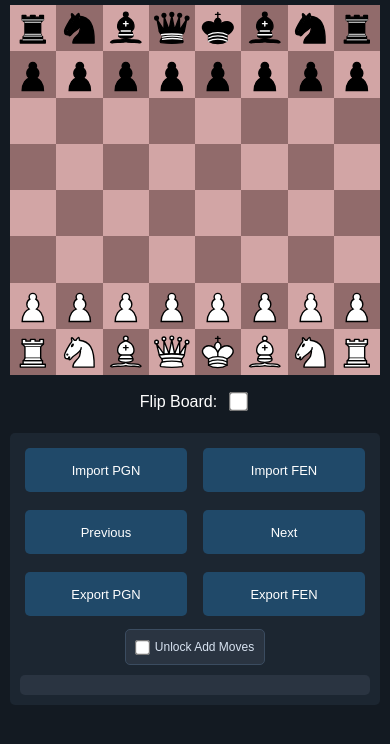
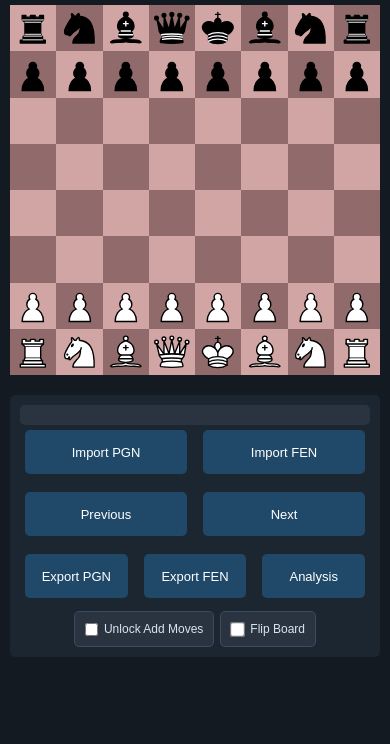
Before and after one commit to ralthor/chess-repertoire-drill, a plain HTML site: page main.html in a window 390 px wide. Drawn offline with nearby package versions, Linux system fonts and the light colour scheme.

Commit message:
Add analysis button and visual improvements

```diff
--- a/main.html
+++ b/main.html
@@ -10,12 +10,12 @@
     <div id="boardContainer">
         <div id="chessboardContainer">
             <div id="chessboard"></div>
-            <div id="boardControls">
-                <label for="flipToggle">Flip Board:</label>
-                <input type="checkbox" id="flipToggle" name="flipToggle">
-            </div>
         </div>
         <div id="moveList">
+            <div id="moveWarning" role="alert" aria-live="polite"></div>
+            <div id="branchIndicator"></div>
+            <div id="variationButtons"></div>
+            <div id="pgnDisplay"></div>
             <div id="importControls">
                 <button id="importPgnBtn">Import PGN</button>
                 <button id="importFenBtn">Import FEN</button>
@@ -27,17 +27,18 @@
             <div id="exportControls">
                 <button id="exportPgn">Export PGN</button>
                 <button id="exportFen">Export FEN</button>
+                <button id="analysisBtn">Analysis</button>
             </div>
             <div id="editControls">
                 <label id="unlockControl" for="unlockAddMoves">
                     <input type="checkbox" id="unlockAddMoves" name="unlockAddMoves">
                     Unlock Add Moves
                 </label>
+                <label id="flipControl" for="flipToggle">
+                    <input type="checkbox" id="flipToggle" name="flipToggle">
+                    Flip Board
+                </label>
             </div>
-            <div id="moveWarning" role="alert" aria-live="polite"></div>
-            <div id="branchIndicator"></div>
-            <div id="variationButtons"></div>
-            <div id="pgnDisplay"></div>
         </div>
     </div>
     <div id="keyboardHelp">
--- a/script.js
+++ b/script.js
@@ -397,6 +397,21 @@ async function exportCurrentFen() {
     showInfoMessage('Clipboard unavailable. FEN opened for manual copy.');
 }
 
+function openLichessAnalysis() {
+    const fen = (globalBoard || '').trim();
+    if (!fen) {
+        showInfoMessage('No FEN available for analysis.');
+        return;
+    }
+
+    const fenPath = fen.replace(/ /g, '_');
+    const analysisUrl = `https://lichess.org/analysis/${fenPath}`;
+    const win = window.open(analysisUrl, '_blank', 'noopener,noreferrer');
+    if (!win) {
+        showMoveWarning('Could not open analysis tab. Check popup blocker settings.');
+    }
+}
+
 function initializeImportOverlayEvents() {
     const pgnOverlay = document.getElementById('pgnImportOverlay');
     const pgnDialog = pgnOverlay ? pgnOverlay.querySelector('.importDialog') : null;
@@ -473,6 +488,10 @@ document.getElementById('exportPgn').addEventListener('click', function() {
 
 document.getElementById('exportFen').addEventListener('click', function() {
     exportCurrentFen();
+});
+
+document.getElementById('analysisBtn').addEventListener('click', function() {
+    openLichessAnalysis();
 });
 
 document.getElementById('loadPgnFromOverlay').addEventListener('click', function() {
@@ -660,7 +679,6 @@ function switchVariation(direction) {
 }
 
 document.getElementById('flipToggle').addEventListener('change', function() {
-    const chessboard = document.getElementById('chessboard');
     if (this.checked) {
         whiteView = false;
     } else {
--- a/style.css
+++ b/style.css
@@ -95,24 +95,11 @@ button:active {
     height: 100%;
 }
 
-#boardControls {
-    margin-top: 15px;
-    display: flex;
-    align-items: center;
-    justify-content: center;
-    flex-wrap: wrap;
-}
-
-#boardControls label {
-    margin-right: 10px;
-    color: #ffffff;
-}
-
 #flipToggle {
-    transform: scale(1.5);
+    transform: scale(1.15);
     cursor: pointer;
     width: auto;
-    margin: 5px;
+    margin: 0;
 }
 
 #boardContainer {
@@ -178,11 +165,23 @@ button:active {
     color: #d9e4f2;
 }
 
-#unlockControl input {
+#flipControl {
+    display: flex;
+    align-items: center;
+    gap: 6px;
+    background-color: #2a3441;
+    border: 1px solid #3b4c60;
+    border-radius: 5px;
+    padding: 8px 10px;
+    font-size: 13px;
+    color: #d9e4f2;
+}
+
+#unlockControl input,
+#flipControl input {
     width: auto;
     max-width: none;
     margin: 0;
-    transform: scale(1.15);
 }
 
 #unlockControl.unlocked {
@@ -192,7 +191,8 @@ button:active {
 }
 
 #exportPgn,
-#exportFen {
+#exportFen,
+#analysisBtn {
     min-width: 110px;
 }
 
@@ -287,7 +287,7 @@ button:active {
     overflow-y: auto;
     background-color: #2a3441;
     padding: 10px;
-    margin-top: 10px;
+    margin-top: 0;
     border-radius: 5px;
     font-size: 14px;
     line-height: 1.8;
@@ -531,8 +531,7 @@ body.import-open {
         flex-wrap: nowrap;
     }
 
-    #importControls,
-    #exportControls {
+    #importControls {
         flex-wrap: nowrap;
     }
 
@@ -554,6 +553,11 @@ body.import-open {
     }
 
     #unlockControl {
+        padding: 10px;
+        font-size: 12px;
+    }
+
+    #flipControl {
         padding: 10px;
         font-size: 12px;
     }
```
Also changed, not shown: README.md.
